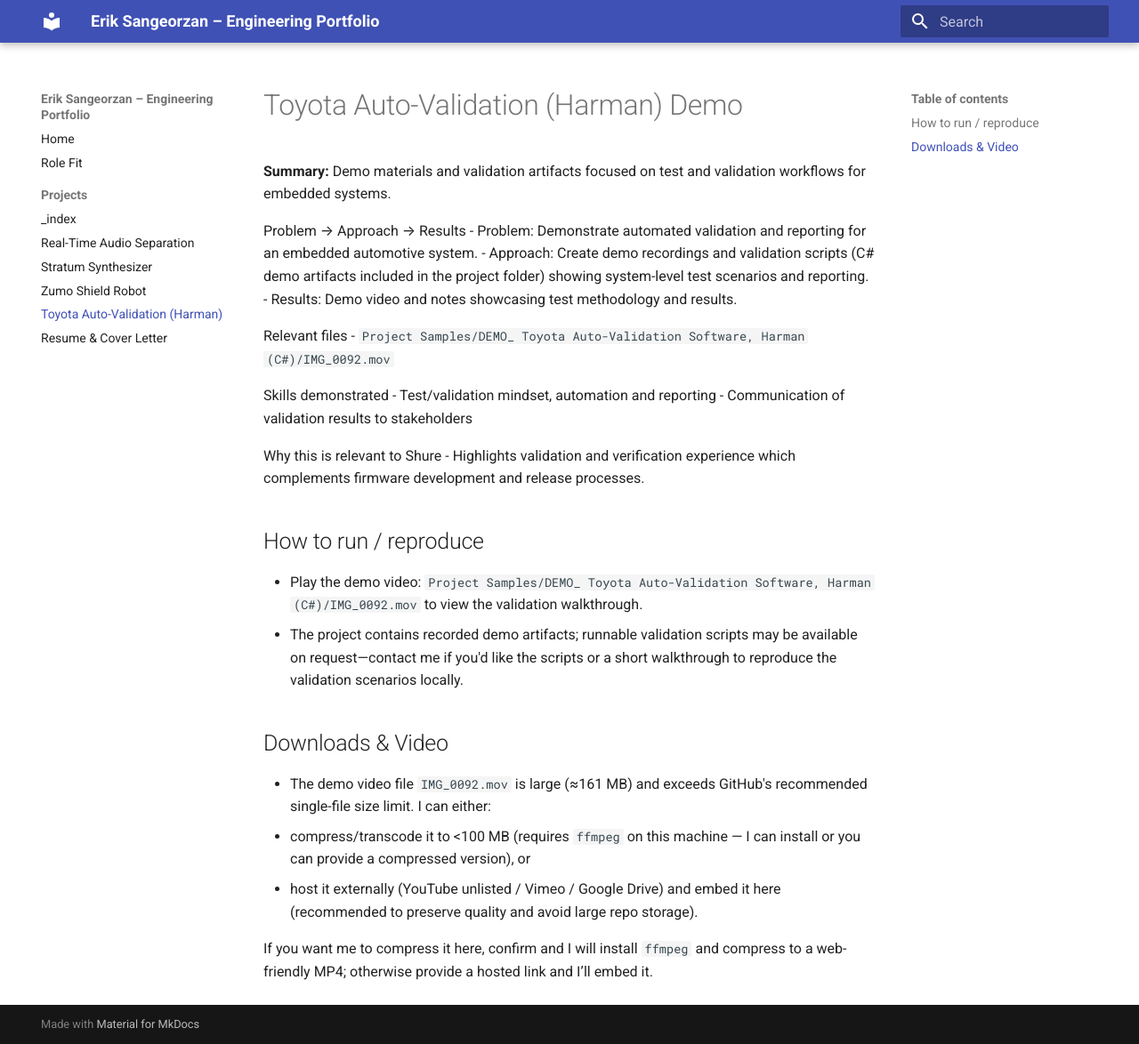
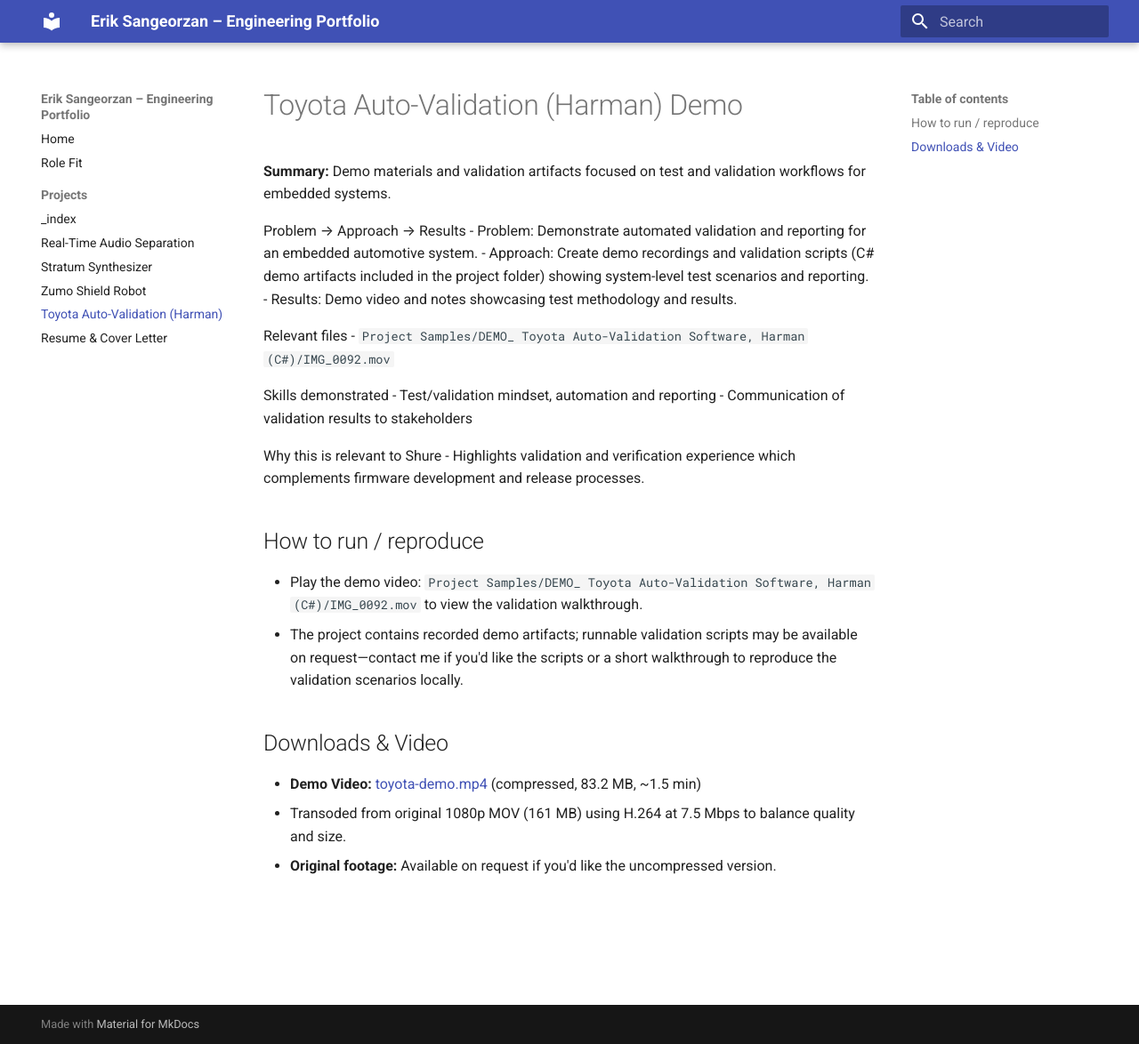
Before and after one commit to ejsang/erik-sangeorzan-portfolio, an MkDocs documentation site: the page built from docs/projects/toyota-auto-validation.md, in a window 1280 px wide and 1174 px high. Shown: the whole window at 89% size. Built offline with MkDocs 1.6.1 and Material for MkDocs 9.7.7, drawn with Linux system fonts in a browser that asks for light colours.

Commit message:
Add compressed Toyota demo video (83.2 MB MP4)

```diff
--- a/docs/projects/toyota-auto-validation.md
+++ b/docs/projects/toyota-auto-validation.md
@@ -23,8 +23,6 @@
 - The project contains recorded demo artifacts; runnable validation scripts may be available on request—contact me if you'd like the scripts or a short walkthrough to reproduce the validation scenarios locally.
 
 ## Downloads & Video
-- The demo video file `IMG_0092.mov` is large (≈161 MB) and exceeds GitHub's recommended single-file size limit. I can either:
-  - compress/transcode it to <100 MB (requires `ffmpeg` on this machine — I can install or you can provide a compressed version), or
-  - host it externally (YouTube unlisted / Vimeo / Google Drive) and embed it here (recommended to preserve quality and avoid large repo storage).
-
-If you want me to compress it here, confirm and I will install `ffmpeg` and compress to a web-friendly MP4; otherwise provide a hosted link and I’ll embed it.
+- **Demo Video:** [toyota-demo.mp4](../assets/toyota-demo/toyota-demo.mp4) (compressed, 83.2 MB, ~1.5 min)
+  - Transoded from original 1080p MOV (161 MB) using H.264 at 7.5 Mbps to balance quality and size.
+- **Original footage:** Available on request if you'd like the uncompressed version.
```
Also changed, not shown: 1 other file.
